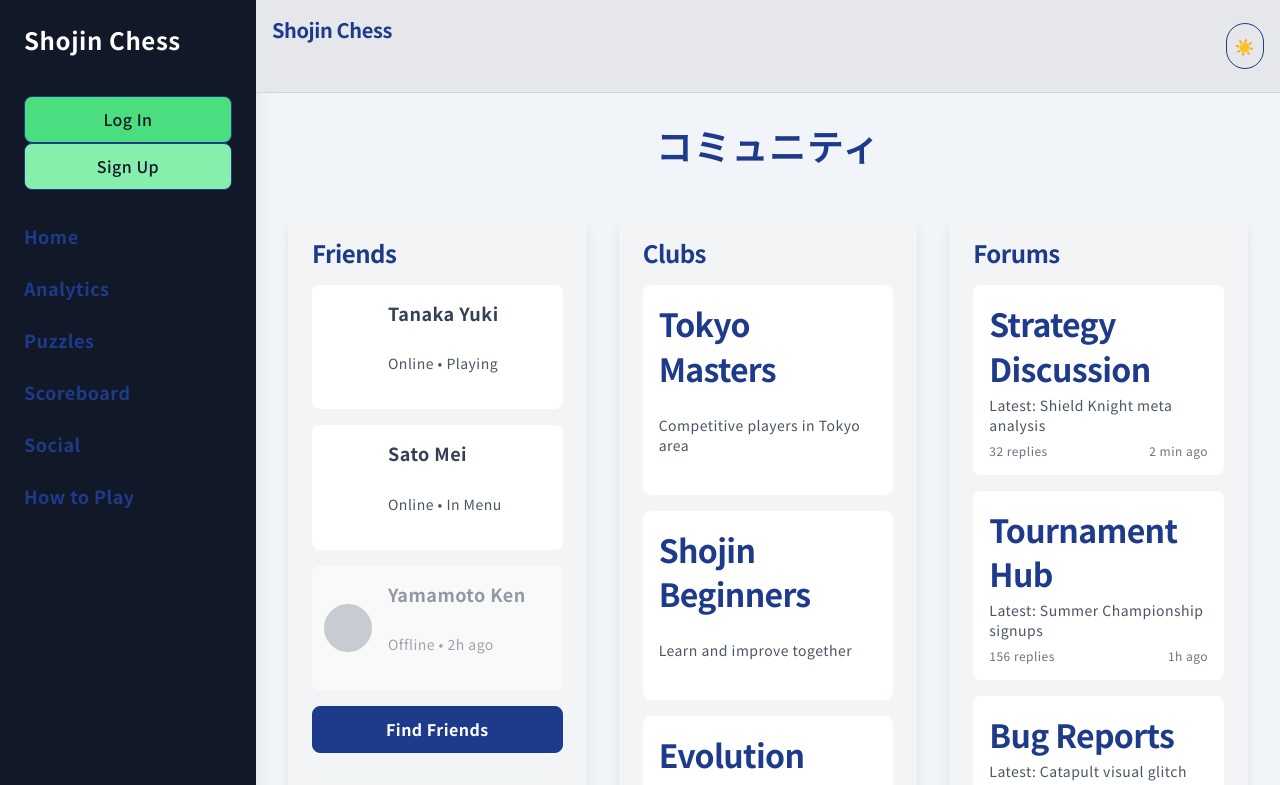
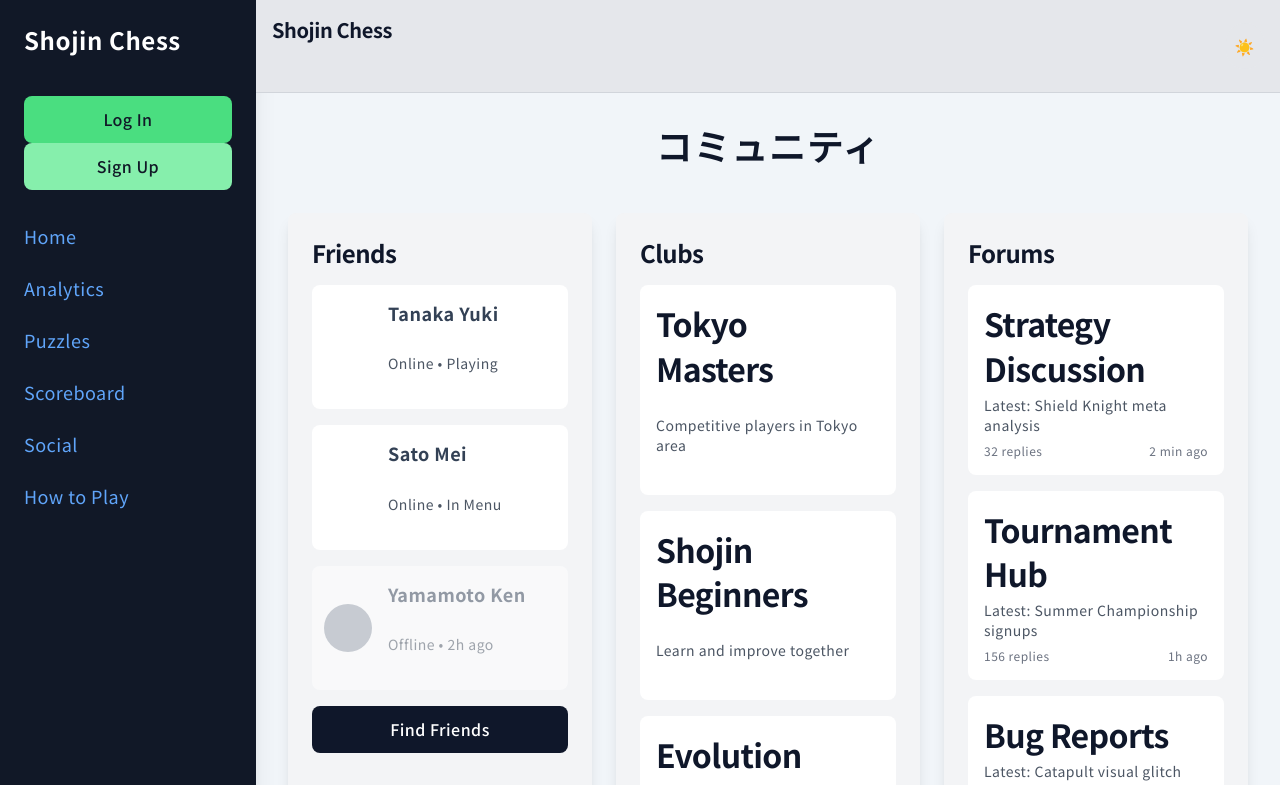
Before and after one commit to leonlama/ShojinTryoutNEXT, a Next.js app: page /social in a window 1280 px wide. Shown: the top 785 px of the page. Built offline with nearby package versions, Linux system fonts and the light colour scheme.

Commit message:
Add new Home

```diff
--- a/app/components/HeroSection.tsx
+++ b/app/components/HeroSection.tsx
@@ -1,10 +1,17 @@
 export default function HeroSection() {
   return (
-    <section className="h-[500px] flex flex-col justify-center items-center text-center bg-lightgray dark:bg-dark">
-      <h1 className="text-5xl font-bold text-primary">Shojin Chess</h1>
-      <p className="text-lg text-gray-600 dark:text-gray-300 mt-4">
-        Experience a modern take on traditional Japanese chess design.
+    <section className="h-[400px] flex flex-col justify-center items-center text-center bg-gradient-to-b from-transparent to-gray-50 dark:to-gray-900">
+      <h1 className="text-4xl font-medium text-gray-900 dark:text-gray-100">
+        Shojin Chess
+      </h1>
+      <p className="text-base text-gray-600 dark:text-gray-400 mt-3 max-w-lg">
+        A minimalist approach to chess, inspired by Japanese design principles
       </p>
+      <div className="mt-8 opacity-75">
+        <svg className="w-6 h-6 text-gray-400 dark:text-gray-600 animate-bounce" fill="none" strokeLinecap="round" strokeLinejoin="round" strokeWidth="2" viewBox="0 0 24 24" stroke="currentColor">
+          <path d="M19 14l-7 7m0 0l-7-7m7 7V3"></path>
+        </svg>
+      </div>
     </section>
   );
 }
--- a/app/globals.css
+++ b/app/globals.css
@@ -1,4 +1,3 @@
-/* Tailwind Directives */
 @tailwind base;
 @tailwind components;
 @tailwind utilities;
@@ -19,35 +18,7 @@ body {
   letter-spacing: 0.03em;
 }
 
-/* Root Variables - Light Mode */
-:root {
-  --background: #F1F5F9; /* Light Grayish Background */
-  --textdark: #0F172A;   /* Dark Navy Text */
-  --primary: #1E3A8A;    /* Cool Bright Blue */
-  --secondary: #64748B;  /* Muted Blue-Gray */
-  --accent: #EF4444;     /* Vivid Red Accent */
-  --gray-200: #E2E8F0;   /* Light Gray */
-  --gray-300: #CBD5E1;   /* Muted Gray */
-  --gray-400: #94A3B8;   /* Cool Gray */
-  --gray-600: #475569;   /* Deep Gray */
-  --gray-700: #334155;   /* Dark Gray */
-  --lightgray: #F8FAFC;  /* Very Light Gray */
-  --dark: #020617;       /* Almost Black */
-}
-
-/* Dark Mode Variables */
-[data-theme='dark'] {
-  --background: #0F172A; /* Deep Navy Background */
-  --textdark: #F1F5F9;   /* Light Text */
-  --primary: #3B82F6;    /* Bright Blue */
-  --secondary: #94A3B8;  /* Soft Gray */
-  --accent: #F87171;     /* Soft Red */
-  --gray-300: #1E293B;   /* Darker Gray */
-  --gray-700: #64748B;   /* Lightened Gray */
-  --lightgray: #1E293B;  /* Dark Light-Gray */
-}
-
-/* Typography */
+/* Typography - Japanese Influenced */
 h1, h2, h3, h4, h5, h6 {
   color: var(--primary);
   font-weight: 700;
@@ -85,49 +56,33 @@ p {
   line-height: 1.8;
 }
 
-/* Links */
+/* Links with Subtle Interactions */
 a {
-  color: var(--primary);
+  color: #60A5FA;
   text-decoration: none;
-  font-weight: 600;
-  position: relative;
-  transition: color 0.3s ease;
-}
-
-a::after {
-  content: '';
-  position: absolute;
-  width: 0;
-  height: 2px;
-  bottom: -2px;
-  left: 0;
-  background-color: var(--accent);
-  transition: width 0.3s ease;
+  transition: color 0.4s cubic-bezier(0.4, 0, 0.2, 1);
 }
 
 a:hover {
   color: var(--accent);
 }
 
-a:hover::after {
-  width: 100%;
-}
-
-/* Buttons */
+/* Modern Minimal Buttons */
 button {
+  padding: 0.75rem 2rem;
+  border-radius: 2px;
   background-color: var(--primary);
   color: white;
-  border: 1px solid var(--primary);
-  border-radius: 4px;
-  padding: 0.75rem 2rem;
-  font-weight: 600;
-  transition: all 0.3s ease;
+  font-weight: 500;
+  transition: all 0.4s cubic-bezier(0.4, 0, 0.2, 1);
+  border: 1px solid transparent;
 }
 
 button:hover {
-  background-color: var(--accent);
-  border-color: var(--accent);
-  transform: translateY(-3px);
+  background-color: transparent;
+  color: var(--primary);
+  border-color: var(--primary);
+  transform: translateY(-2px);
 }
 
 button:disabled {
@@ -136,49 +91,7 @@ button:disabled {
   transform: none;
 }
 
-/* Navbar */
-.navbar {
-  background-color: var(--background);
-  color: var(--textdark);
-  border-bottom: 1px solid var(--gray-300);
-  position: sticky;
-  top: 0;
-  z-index: 1000;
-  padding: 1rem 2rem;
-}
-
-.navbar a {
-  color: var(--textdark);
-  font-weight: 500;
-  transition: color 0.3s ease;
-}
-
-.navbar a:hover {
-  color: var(--accent);
-}
-
-/* Hero Section */
-.hero {
-  min-height: 80vh;
-  display: flex;
-  flex-direction: column;
-  justify-content: center;
-  align-items: center;
-  text-align: center;
-  background: linear-gradient(to bottom, var(--lightgray), var(--gray-200));
-  color: var(--textdark);
-  padding: 3rem 1rem;
-}
-
-.hero h1 {
-  color: var(--primary);
-}
-
-.hero p {
-  color: var(--gray-600);
-}
-
-/* Lists */
+/* Clean Lists */
 ul, ol {
   list-style: none;
 }
@@ -193,14 +106,14 @@ li:hover {
   transform: translateX(5px);
 }
 
-/* Forms */
+/* Minimal Form Elements */
 input, textarea {
   width: 100%;
   padding: 0.75rem 1rem;
   border: 1px solid var(--gray-300);
-  border-radius: 4px;
+  border-radius: 2px;
+  transition: all 0.3s ease;
   background-color: transparent;
-  transition: border-color 0.3s ease;
 }
 
 input:focus, textarea:focus {
@@ -216,42 +129,12 @@ label {
   font-weight: 500;
 }
 
-/* Scrollbar */
-::-webkit-scrollbar {
-  width: 8px;
+/* Smooth Dark Mode Transition */
+html {
+  transition: background-color 0.5s ease, color 0.5s ease;
 }
 
-::-webkit-scrollbar-track {
-  background: var(--lightgray);
-}
-
-::-webkit-scrollbar-thumb {
-  background: var(--primary);
-  border-radius: 4px;
-}
-
-::-webkit-scrollbar-thumb:hover {
-  background: var(--accent);
-}
-
-/* Animations */
-.fade-in {
-  opacity: 0;
-  animation: fadeIn 0.8s ease forwards;
-}
-
-@keyframes fadeIn {
-  from {
-    opacity: 0;
-    transform: translateY(20px);
-  }
-  to {
-    opacity: 1;
-    transform: translateY(0);
-  }
-}
-
-/* Utilities */
+/* Modern Layout Utilities */
 .container {
   width: min(100% - 2rem, 1200px);
   margin-inline: auto;
@@ -275,8 +158,103 @@ label {
   gap: 1rem;
 }
 
-/* Smooth Scroll */
+/* Minimal Navbar */
+.navbar {
+  background-color: var(--lightgray);
+  backdrop-filter: blur(10px);
+  border-bottom: 1px solid rgba(255, 255, 255, 0.1);
+  position: sticky;
+  top: 0;
+  z-index: 1000;
+}
+
+/* Clean Footer */
+.footer {
+  background-color: var(--lightgray);
+  color: var(--gray-600);
+  text-align: center;
+  padding: 2rem 0;
+}
+
+/* Modern Hero Section */
+.hero {
+  min-height: 80vh;
+  display: flex;
+  flex-direction: column;
+  justify-content: center;
+  align-items: center;
+  text-align: center;
+  background-color: var(--lightgray);
+  position: relative;
+  overflow: hidden;
+}
+
+/* Smooth Animations */
+.fade-in {
+  opacity: 0;
+  animation: fadeIn 0.8s cubic-bezier(0.4, 0, 0.2, 1) forwards;
+}
+
+@keyframes fadeIn {
+  from {
+    opacity: 0;
+    transform: translateY(20px);
+  }
+  to {
+    opacity: 1;
+    transform: translateY(0);
+  }
+}
+
+:root {
+  --background: #F1F5F9;
+  --textdark: #0F172A;
+  --primary: #0F172A;
+  --secondary: #1E3A8A;
+  --accent: #DC2626;
+  --gray-200: #e2e8f0;
+  --gray-300: #cbd5e1;
+  --gray-400: #94a3b8;
+  --gray-600: #475569;
+  --gray-700: #334155;
+  --lightgray: #F8FAFC;
+  --dark: #020617;
+}
+
+[data-theme='dark'] {
+  --background: var(--dark);
+  --textdark: #F1F5F9;
+  --lightgray: #1e293b;
+  --gray-300: #334155;
+  --gray-700: var(--gray-400);
+}
+
+/* Responsive Grid System */
+.grid {
+  display: grid;
+  gap: 1.5rem;
+  grid-template-columns: repeat(auto-fit, minmax(min(100%, 300px), 1fr));
+}
+
+/* Smooth Scroll Behavior */
 html {
   scroll-behavior: smooth;
-  transition: background-color 0.3s ease, color 0.3s ease;
 }
+
+/* Modern Scrollbar */
+::-webkit-scrollbar {
+  width: 8px;
+}
+
+::-webkit-scrollbar-track {
+  background: var(--lightgray);
+}
+
+::-webkit-scrollbar-thumb {
+  background: var(--primary);
+  border-radius: 4px;
+}
+
+::-webkit-scrollbar-thumb:hover {
+  background: var(--accent);
+}
--- a/app/page.tsx
+++ b/app/page.tsx
@@ -1,17 +1,70 @@
-import HeroSection from './components/HeroSection';
+'use client';
+import { useEffect, useState } from 'react';
+declare const createUnityInstance: any; // Temporary type declaration
 
 export default function Home() {
+  const [isLoading, setIsLoading] = useState(true);
+  const [error, setError] = useState<string | null>(null);
+
+  useEffect(() => {
+    const loadUnityInstance = async () => {
+      try {
+        setIsLoading(true);
+        const unityInstance = await createUnityInstance(
+          document.querySelector("#unity-canvas"),
+          {
+            dataUrl: "/Build/WebGL.data",
+            frameworkUrl: "/Build/WebGL.framework.js",
+            codeUrl: "/Build/WebGL.wasm",
+            streamingAssetsUrl: "StreamingAssets",
+            companyName: "DefaultCompany",
+            productName: "Shojin Chess",
+            productVersion: "1.0",
+          }
+        );
+        setIsLoading(false);
+      } catch (err) {
+        setError("Failed to load the game. Please try refreshing the page.");
+        setIsLoading(false);
+      }
+    };
+
+    loadUnityInstance();
+  }, []);
+
   return (
-    <>
-      <HeroSection />
-      <div className="container mx-auto px-4 py-8">
-        <div className="max-w-6xl mx-auto">
-          <div className="bg-gray-100 dark:bg-gray-800 rounded-lg p-8 text-center">
-            <h2 className="text-2xl font-semibold mb-4">Game Loading Error</h2>
-            <p>We're experiencing technical difficulties loading the game. Please try again later.</p>
+    <div className="container mx-auto px-4 py-8">
+      <div className="max-w-6xl mx-auto">
+        <div className="bg-white dark:bg-gray-900 rounded-lg shadow-lg overflow-hidden">
+          <div className="border-b border-gray-200 dark:border-gray-700 p-4">
+            <h2 className="text-xl font-semibold text-gray-800 dark:text-gray-200">
+              Play Online Now
+            </h2>
+          </div>
+
+          <div className="p-4">
+            {isLoading ? (
+              <div className="bg-gray-100 dark:bg-gray-800 rounded-lg p-8 text-center">
+                <h2 className="text-2xl font-semibold mb-4">Loading Game...</h2>
+                <p>Please wait while we prepare your chess experience.</p>
+              </div>
+            ) : error ? (
+              <div className="bg-gray-100 dark:bg-gray-800 rounded-lg p-8 text-center">
+                <h2 className="text-2xl font-semibold mb-4">Game Loading Error</h2>
+                <p>{error}</p>
+              </div>
+            ) : (
+              <div className="aspect-w-16 aspect-h-9 bg-gray-100 dark:bg-gray-800 rounded-lg">
+                <canvas
+                  id="unity-canvas"
+                  className="w-full h-full"
+                  style={{ border: '1px solid rgba(0,0,0,0.1)' }}
+                />
+              </div>
+            )}
           </div>
         </div>
       </div>
-    </>
+    </div>
   );
 }
```
Also changed, not shown: app/login/page.tsx (+16 -9 lines), app/signup/page.tsx (+17 -10 lines), app/layout.tsx (indentation only).
